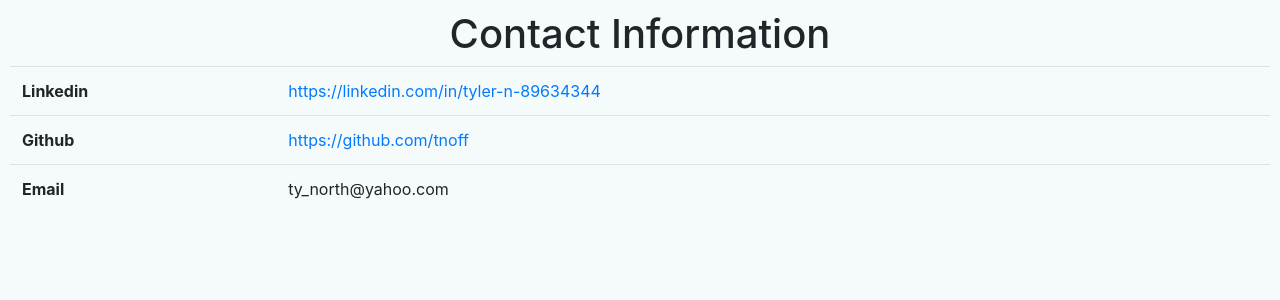
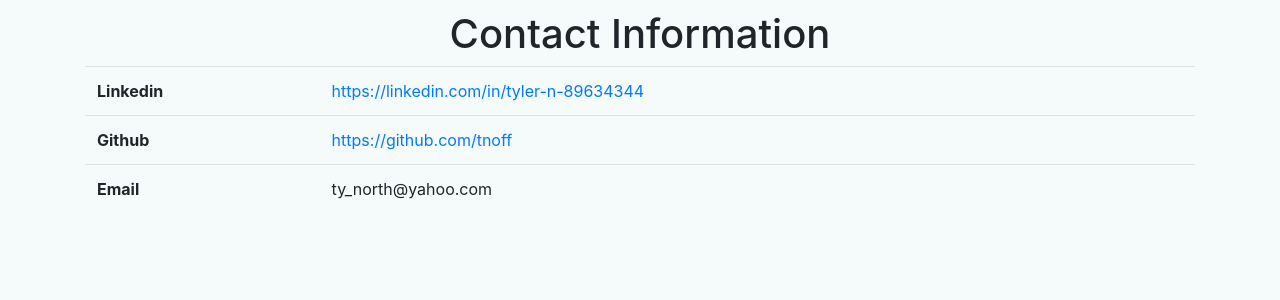
Before and after one commit to tnoff/personal-website, a Django app: page /contact/ in a window 1280 px wide. Shown: the part 56-356 px from the top of the page. Run offline with Django 3.2, Linux system fonts and the light colour scheme; parts of the project's set-up code (start-up, migrations or seed data) failed here and were passed over.

Commit message:
Fix templating of contact page

```diff
--- a/templates/homepage/contact.html
+++ b/templates/homepage/contact.html
@@ -2,7 +2,7 @@
 
 {% block content %}
 
-<!-- Main page -->
+<div class="container">
     <h1>Contact Information</h1>
     <table class="table">
         <tbody>
@@ -28,4 +28,5 @@
             </tr>
         </tbody>
     </table>
+</div>
 {% endblock %}
```
Lines whose indentation alone changed are shown as unchanged.
